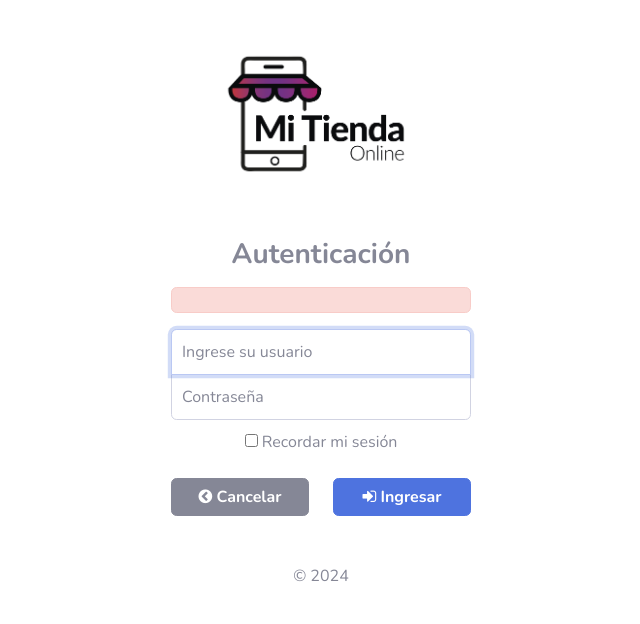
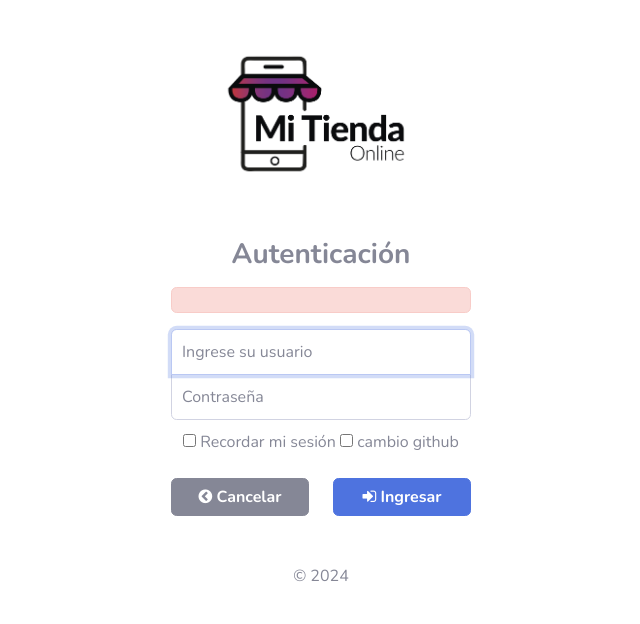
Before and after one commit to AlexHida/tienda, a CodeIgniter 4 app: the page made by app/Views/login/login.php in a window 1280 px wide. Shown: the part 91-715 px from the top of the page, without its empty margins (319-959 px from the left). Run offline with PHP 8.4 and a stand-in for CodeIgniter, Linux system fonts and the light colour scheme; the template is opened without the code that fills it, so the values that code supplies are empty; some libraries are stand-ins or nearby versions.

Commit message:
segundo cambio
segundo cambio

```diff
--- a/app/Views/login/login.php
+++ b/app/Views/login/login.php
@@ -54,6 +54,7 @@ header("Cache-Control: no-cache, must-revalidate");
       <div class="checkbox mb-3">
         <label>
           <input type="checkbox" value="remember-me"> Recordar mi sesión</label>
+          <input type="checkbox" value="remember-me"> cambio github</label>
       </div>
       <div class="row">
         <div class="col">
```
